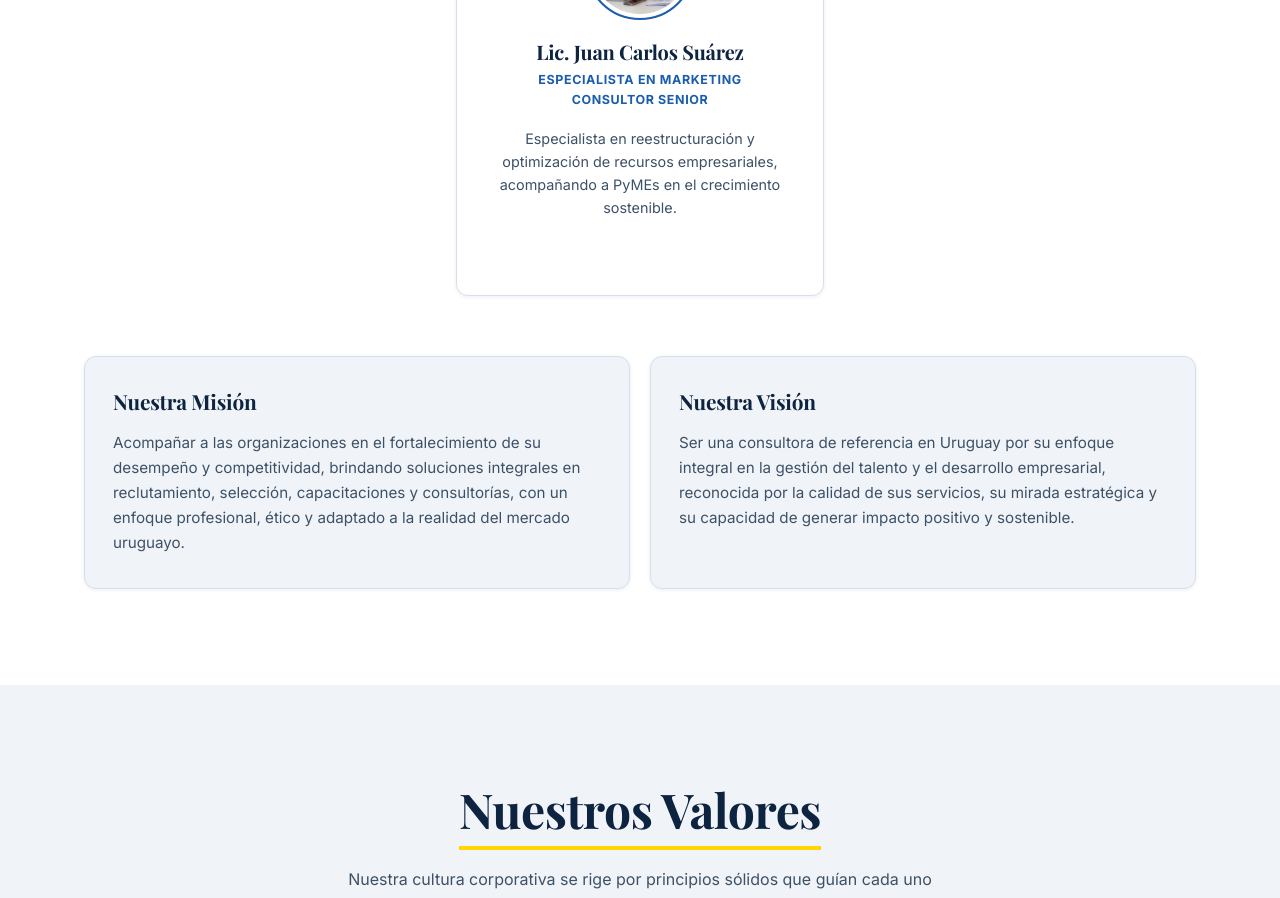
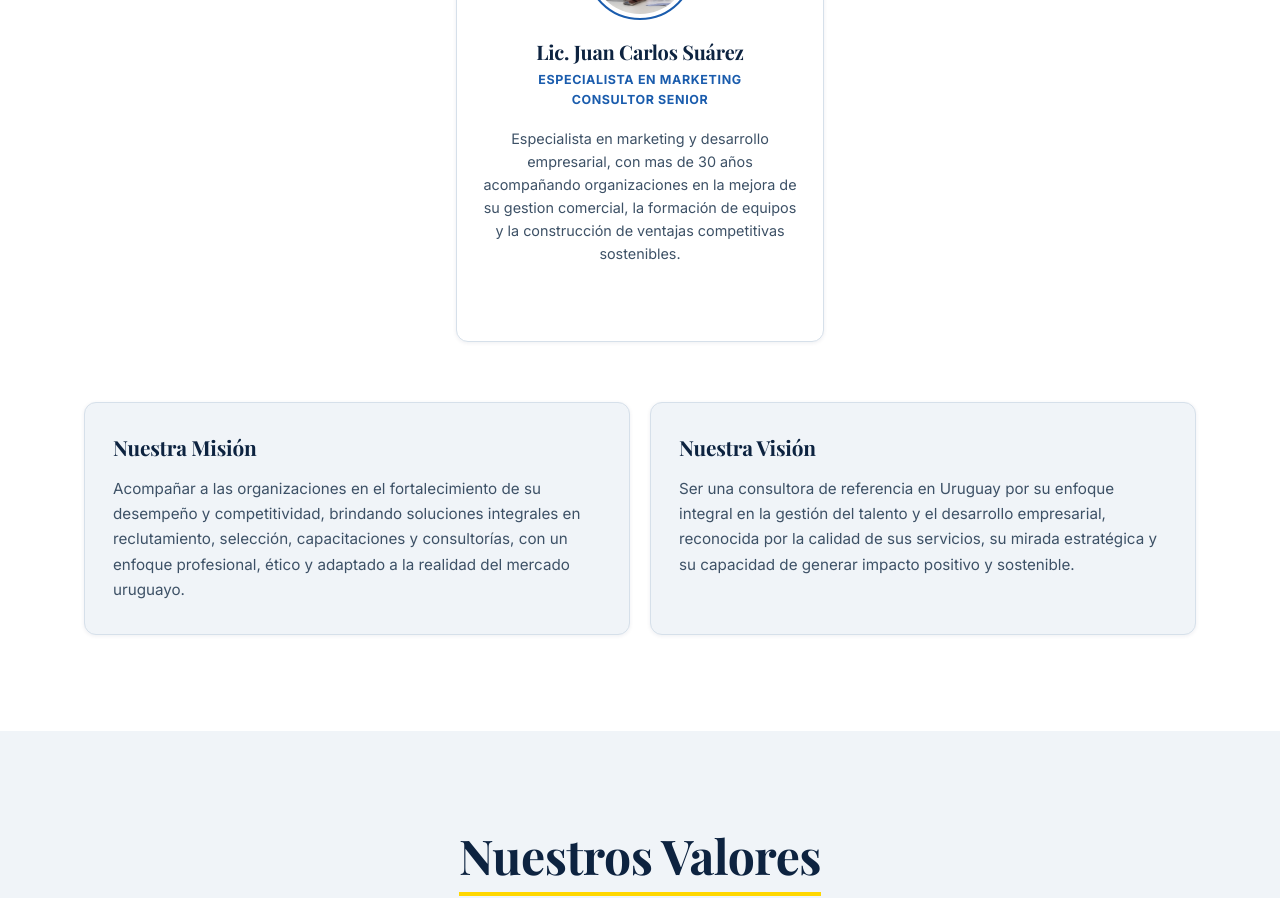
Before and after one commit to EtienneD10/conexiones-hr, a Next.js app: page / in a window 1280 px wide. Shown: the part 2120-3018 px from the top of the page. Built offline with nearby package versions, Linux system fonts and the light colour scheme.

Commit message:
juan carlos bio

```diff
--- a/src/components/About.js
+++ b/src/components/About.js
@@ -39,7 +39,7 @@ export default function About() {
           Consultor Senior
         </>
       ),
-      desc: "Especialista en reestructuración y optimización de recursos empresariales, acompañando a PyMEs en el crecimiento sostenible.",
+      desc: "Especialista en marketing y desarrollo empresarial, con mas de 30 años acompañando organizaciones en la mejora de su gestion comercial, la formación de equipos y la construcción de ventajas competitivas sostenibles.",
       img: "/team-2.jpg",
       linkedin: null,
       email: null
--- a/src/components/Team.js
+++ b/src/components/Team.js
@@ -31,7 +31,7 @@ export default function Team() {
     {
       name: "Ing. Laura Vecino",
       role: "Consultora de Estrategia y Procesos",
-      desc: "Especialista en reestructuración y optimización de recursos empresariales, acompañando a PyMEs en el crecimiento sostenible.",
+      desc: "Especialista en marketing y desarrollo empresarial, con mas de 30 años acompañando organizaciones en la mejora de su gestion comercial, la formación de equipos y la construcción de ventajas competitivas sostenibles.",
       avatar: (
         <svg viewBox="0 0 100 100" className="team-svg-avatar">
           <circle cx="50" cy="50" r="48" fill="url(#avatarGrad3)" />
```
